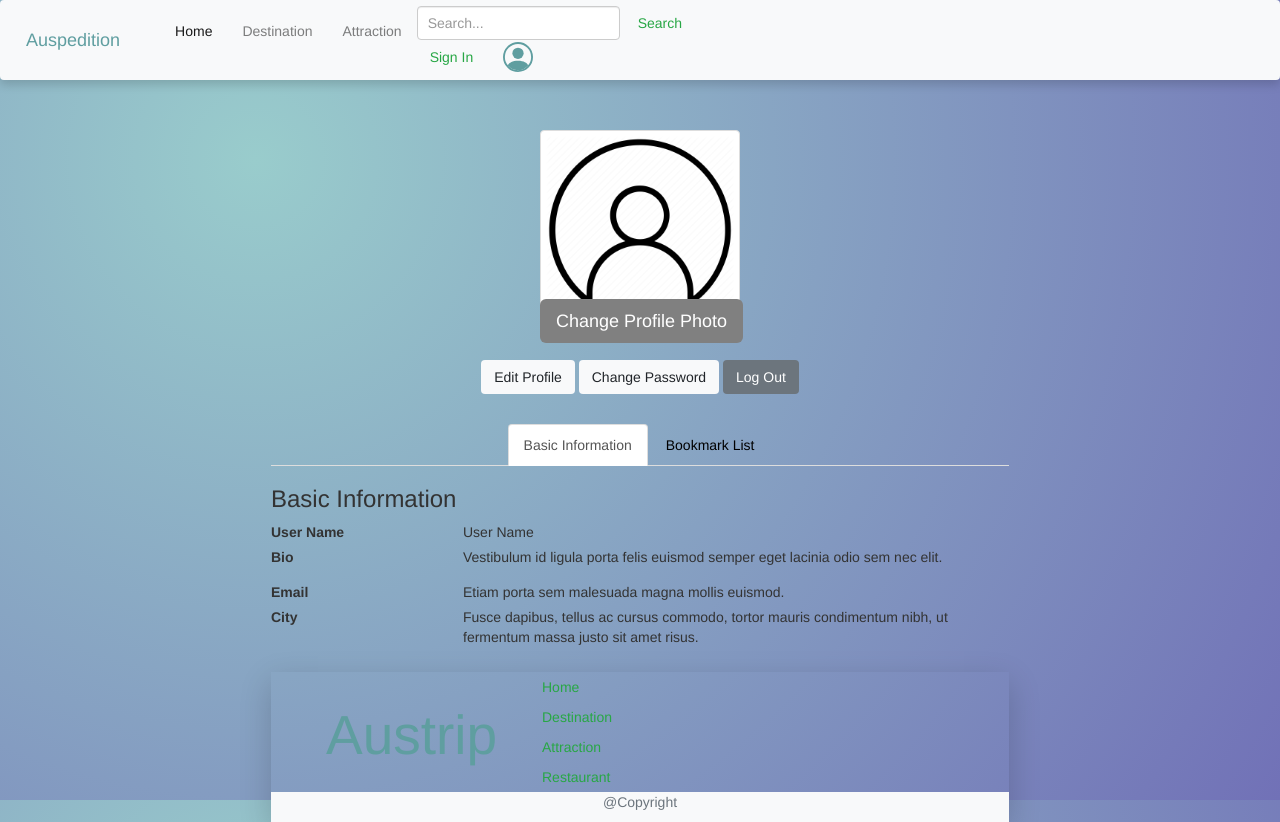
After one commit to tc98100/Auspedition, a Django app: template Austrip/main/templates/profile.html in a window 1280 px wide. The commit adds this page. Run offline with Django 3.2, Linux system fonts and the light colour scheme; the template is opened without the code that fills it, so the values that code supplies are empty; some libraries are stand-ins or nearby versions.

Commit message:
update profile pages to frontend

```diff
--- a/Austrip/main/statics/css/custom.css
+++ b/Austrip/main/statics/css/custom.css
@@ -1,3 +1,4 @@
+
 #logo {
     color: cadetblue;
     /*font-size: 2em;*/
@@ -8,6 +9,11 @@
     height: 3rem;
     color: cadetblue;
 }
+
+#signButton{
+    margin-right: 1rem;
+}
+
 #funcBookmark, #funcDislike, #funcLike {
     width: 2.5rem;
     height: 2.5rem;
@@ -73,3 +79,129 @@
     border-radius: 1rem;
     overflow: hidden;
 }
+
+/* User Profile */
+.profileImg{
+    margin: auto;
+    text-align: center;
+    width:  20rem;
+}
+.profileImg img{
+    width: 100%;
+}
+.profileImg .uploadedFile {
+    position: relative;
+    overflow: hidden;
+    margin-top: -20%;
+    border: none;
+    background: grey;
+}
+.uploadedFile input {
+    position: absolute;
+    opacity: 0;
+    right: 0;
+    top: 0;
+}
+
+#userProfile{
+    margin-top: 5rem;
+    width: 60%;
+}
+
+.infoNav{
+    margin-top: 3rem;
+}
+
+.btnGroup{
+    margin-top: 1rem;
+}
+
+html, body.profileBody{
+    width: 100%;
+    height: 100%;
+}
+
+body.profileBody{
+    background-image: radial-gradient(circle at 20% 20%, #99CCCC, #7171B7);
+}
+
+#editBtn:hover{
+    background-color: #4CAF50;
+    border-color: #4CAF50;
+    color: white;
+}
+
+#changePassword:hover{
+    background-color: #B8860B;
+    border-color: #B8860B;
+    color: white;
+}
+
+.nav-tabs>li>a{
+    color: black;
+}
+
+
+/* Change User Profile */
+.changeBox{
+    width:30%;
+    position: relative;
+    top: 50%;
+    left: 50%;
+    transform: translate(-50%,-50%);
+}
+
+.changeTitle{
+    text-align: center;
+}
+
+.changeProBtn{
+    margin-top: 1rem;
+    text-align: center;
+}
+
+/* Log in and sign up */
+
+.bottomBtns{
+    margin:0 auto;
+    margin-top: 20px;
+    margin-bottom: 20px;
+}
+
+.myModal-header{
+    background-color: #F5F5F5;
+}
+
+.myModal-body{
+    background-color: #F5F5F5;
+}
+
+.form-check{
+    margin-bottom: 20px;
+}
+
+/* Recommendation page */
+
+.container.recommendationBox{
+    margin: auto;
+    width: 70%;
+    padding-bottom: 2rem;
+    padding-top: 1rem;
+    border-radius: 25px;
+    margin-bottom: 1rem;
+}
+
+.pageTitle{
+    text-align: center;
+    padding:1rem;
+    margin-top: 1rem;
+    margin-bottom: 2rem;
+    background-color: #8FBC8F;
+    border-radius: 15px 50px;
+    box-shadow: 2px 2px 2px #A9A9A9;
+}
+
+.recImg{
+    border-radius:15px 50px 30px;
+    margin-right: 0.5rem;
+}
--- a/Austrip/main/templates/home.html
+++ b/Austrip/main/templates/home.html
@@ -6,7 +6,7 @@
     <meta charset="UTF-8">
     <meta name="viewport" content="width=device-width, initial-scale=1.0, shrink-to-fit=no">
     <title>Home</title>
-    <link rel="stylesheet" href="../statics/css/custom.css">
+
     <link rel="stylesheet" href="{% static 'custom.css'%}">
     <link rel="stylesheet" href="https://stackpath.bootstrapcdn.com/bootstrap/4.5.2/css/bootstrap.min.css"
           integrity="sha384-JcKb8q3iqJ61gNV9KGb8thSsNjpSL0n8PARn9HuZOnIxN0hoP+VmmDGMN5t9UJ0Z" crossorigin="anonymous">
--- a/Austrip/main/templates/navbar.html
+++ b/Austrip/main/templates/navbar.html
@@ -21,7 +21,9 @@
             <button class="btn btn-outline-success my-2 my-sm-0">Search</button>
         </form>
 
-        <a href="#modalLogIn" data-toggle="modal" class="logIcon">
+        <a class="btn btn-outline-success" id="signButton" data-toggle="modal" href="#modalLogIn" role="button">Sign In</a>
+
+        <a href="profile.html" class="profileIcon">
             <svg id="profileIcon" viewBox="0 0 16 16" class="bi bi-person-circle mx-1" fill="currentColor" xmlns="http://www.w3.org/2000/svg">
                 <path d="M13.468 12.37C12.758 11.226 11.195 10 8 10s-4.757 1.225-5.468 2.37A6.987 6.987 0 0 0 8 15a6.987 6.987 0 0 0 5.468-2.63z"/>
                 <path fill-rule="evenodd" d="M8 9a3 3 0 1 0 0-6 3 3 0 0 0 0 6z"/>
--- /dev/null
+++ b/Austrip/main/templates/profile.html
@@ -0,0 +1,112 @@
+{% load static %}
+
+<!DOCTYPE html>
+<html lang="en">
+<head>
+    <meta charset="UTF-8">
+    <meta name="viewport" content="width=device-width, initial-scale=1.0, shrink-to-fit=no">
+    <title>Profile</title>
+    <link rel="stylesheet" href="../statics/css/custom.css">
+    <link rel="stylesheet" href="{% static 'custom.css'%}" charset="UTF-8">
+    <link rel="stylesheet" href="https://cdn.jsdelivr.net/npm/bootstrap@4.5.3/dist/css/bootstrap.min.css" integrity="sha384-TX8t27EcRE3e/ihU7zmQxVncDAy5uIKz4rEkgIXeMed4M0jlfIDPvg6uqKI2xXr2" crossorigin="anonymous">
+    <link rel="stylesheet" href="https://maxcdn.bootstrapcdn.com/bootstrap/3.4.1/css/bootstrap.min.css">
+</head>
+
+<body class="profileBody">
+    {% include 'navbar.html' %}
+
+    <div class="container" id="userProfile">
+        <!-- Profile Photo -->
+        <form action="#" method="post">
+            <div class="profileImg" style="margin: auto; text-align: center; width: 20rem;">
+                <img class="img-thumbnail" src="../assets/profile_image_default.webp" alt="Profile Image">
+                <div class="btn btn-lg btn-success uploadedFile">
+                    Change Profile Photo
+                    <input type="file" name="file" accept="image/png, image/jpeg, image/gif, image/jpg">
+                </div>
+            </div>
+        </form>
+
+        <!-- button group -->
+        <div class="btnGroup" style="text-align:center">
+            <a class="btn btn-light" id="editBtn" href="profile_change.html" role="button">Edit Profile</a>
+            <a class="btn btn-light" id="changePassword" href="profile_password.html" role="button">Change Password</a>
+            <a class="btn btn-secondary" id="logOutBtn" href="#" role="button">Log Out</a>
+        </div>
+
+
+        <!-- nav-tabs -->
+        <div class="infoNav">
+            <ul class="nav nav-tabs justify-content-center">
+                <li class="active"><a data-toggle="tab" href="#basicInfo">Basic Information</a></li>
+                <li><a data-toggle="tab" href="#bookmarkList">Bookmark List</a></li>
+              </ul>
+        </div>
+
+        <div class="tab-content">
+            <!-- basic information -->
+            <div id="basicInfo" class="tab-pane fade in active">
+              <h3>Basic Information</h3>
+              <dl class="row">
+                <dt class="col-sm-3">User Name</dt>
+                <dd class="col-sm-9">User Name</dd>
+
+                <dt class="col-sm-3">Bio</dt>
+                <dd class="col-sm-9">
+                  <p>Vestibulum id ligula porta felis euismod semper eget lacinia odio sem nec elit.</p>
+                </dd>
+
+                <dt class="col-sm-3">Email</dt>
+                <dd class="col-sm-9">Etiam porta sem malesuada magna mollis euismod.</dd>
+
+                <dt class="col-sm-3 text-truncate">City</dt>
+                <dd class="col-sm-9">Fusce dapibus, tellus ac cursus commodo, tortor mauris condimentum nibh, ut fermentum massa justo sit amet risus.</dd>
+              </dl>
+            </div>
+            <!-- Bookmark List -->
+            <div id="bookmarkList" class="tab-pane fade">
+              <h3>Bookmark List</h3>
+              <div class="card-group">
+                <div class="card">
+                    <img src="..." class="card-img-top" alt="...">
+                    <div class="card-body" style="text-align:center">
+                        <h5 class="card-title">Card title</h5>
+                        <div class="bookmarkBtnGroup">
+                            <a href="#" class="btn btn-success btn-sm btn-block">Go To This Page</a>
+                            <!-- Add onclick="#" -->
+                            <button class="btn btn-danger mr-4 btn-sm btn-block">Remove Bookmark</button>`
+                        </div>
+                    </div>
+                </div>
+                <div class="card">
+                    <img src="..." class="card-img-top" alt="...">
+                    <div class="card-body" style="text-align:center">
+                        <h5 class="card-title">Card title</h5>
+                        <div class="bookmarkBtnGroup">
+                          <a href="#" class="btn btn-success btn-sm btn-block">Go To This Page</a>
+                          <button class="btn btn-danger mr-4 btn-sm btn-block">Remove Bookmark</button>`
+                      </div>
+                    </div>
+                </div>
+                <div class="card">
+                    <img src="..." class="card-img-top" alt="...">
+                    <div class="card-body" style="text-align:center">
+                        <h5 class="card-title">Card title</h5>
+                        <div class="bookmarkBtnGroup">
+                          <a href="#" class="btn btn-success btn-sm btn-block">Go To This Page</a>
+                          <button class="btn btn-danger mr-4 btn-sm btn-block">Remove Bookmark</button>`
+                      </div>
+                    </div>
+                </div>
+            </div>
+        </div>
+    </div>
+
+    {% include 'footer.html' %}
+    <script src = "../statics/javascript/index.js"></script>
+    <script src="https://code.jquery.com/jquery-3.5.1.slim.min.js" integrity="sha384-DfXdz2htPH0lsSSs5nCTpuj/zy4C+OGpamoFVy38MVBnE+IbbVYUew+OrCXaRkfj" crossorigin="anonymous"></script>
+    <script src="https://cdn.jsdelivr.net/npm/popper.js@1.16.1/dist/umd/popper.min.js" integrity="sha384-9/reFTGAW83EW2RDu2S0VKaIzap3H66lZH81PoYlFhbGU+6BZp6G7niu735Sk7lN" crossorigin="anonymous"></script>
+    <script src="https://stackpath.bootstrapcdn.com/bootstrap/4.5.2/js/bootstrap.min.js" integrity="sha384-B4gt1jrGC7Jh4AgTPSdUtOBvfO8shuf57BaghqFfPlYxofvL8/KUEfYiJOMMV+rV" crossorigin="anonymous"></script>
+
+</body>
+</html>
```
Also changed, not shown: Austrip/main/templates/profile_change.html (added, +57 -0 lines), Austrip/main/templates/profile_password.html (added, +58 -0 lines), Austrip/main/templates/recommendation.html (added, +51 -0 lines), Austrip/db.sqlite3, Austrip/main/assets/profile_image_default.webp (added), Austrip/main/assets/recommendation1_garden.jpeg (added), 7 other files.
